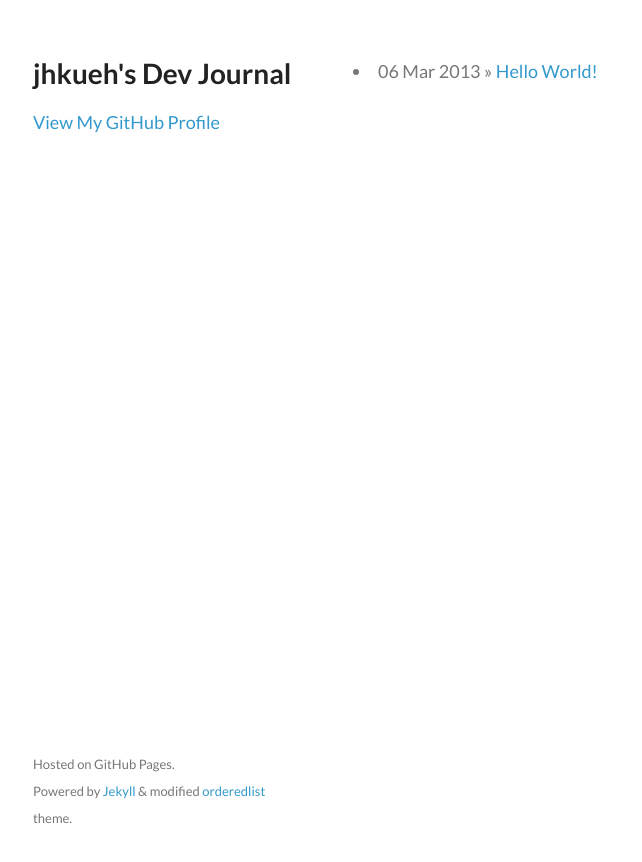
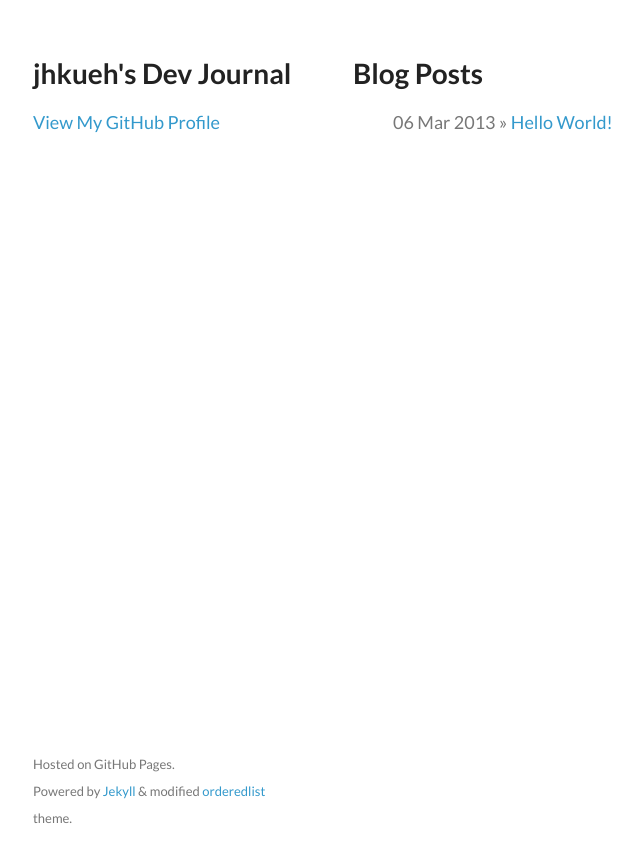
Before and after one commit to jhkueh/jhkueh.github.com, a Jekyll site: the page built from index.html, in a window 1280 px wide. Shown: the top 862 px of the page, without its empty margins (172-814 px from the left). Built offline with Jekyll 4.4.1, drawn with Linux system fonts in a browser that asks for light colours; Markdown is read by kramdown in place of the engine named in the settings; the list of posts is cut into pages by our own code.

Commit message:
Fix styling issues

```diff
--- a/index.html
+++ b/index.html
@@ -3,9 +3,12 @@ layout: default
 title: Jiing H. Kueh
 ---
     <section>
-		{% for post in paginator.posts %}
-		<li><span>{{ post.date | date_to_string }}</span> &raquo; <a href="{{ post.url }}">{{ post.title }}</a></li>
-		{% endfor %}
+		<h1>Blog Posts</h1>
+		<ul class="posts">
+			{% for post in paginator.posts %}
+			<li><span>{{ post.date | date_to_string }}</span> &raquo; <a href="{{ post.url }}">{{ post.title }}</a></li>
+			{% endfor %}
+		</ul>
 		<div class="pagination">
 			<span class="previous">
 				{% if paginator.previous_page %}
--- a/stylesheets/styles.css
+++ b/stylesheets/styles.css
@@ -70,6 +70,7 @@ dt {
 th {
   color:#444;
 }
+ul.posts {list-style-type: none;}
 img {
   max-width:100%;
 }
```
Also changed, not shown: _posts/2013-03-06-hello-world.md (+1 -0 lines).
